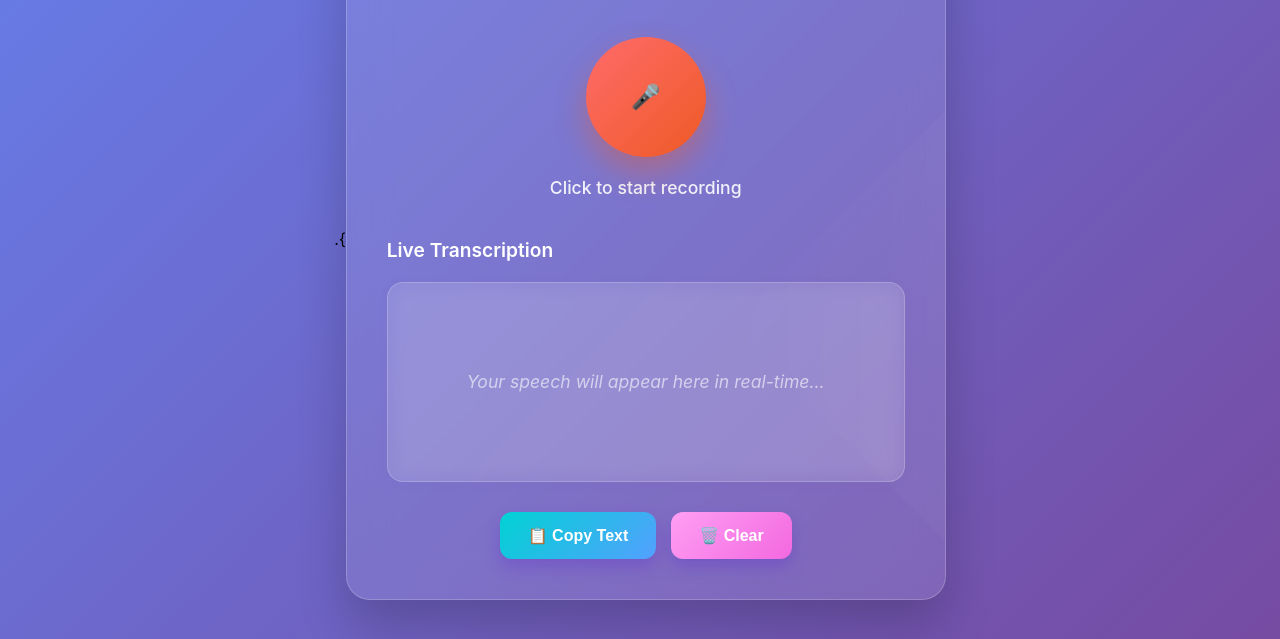
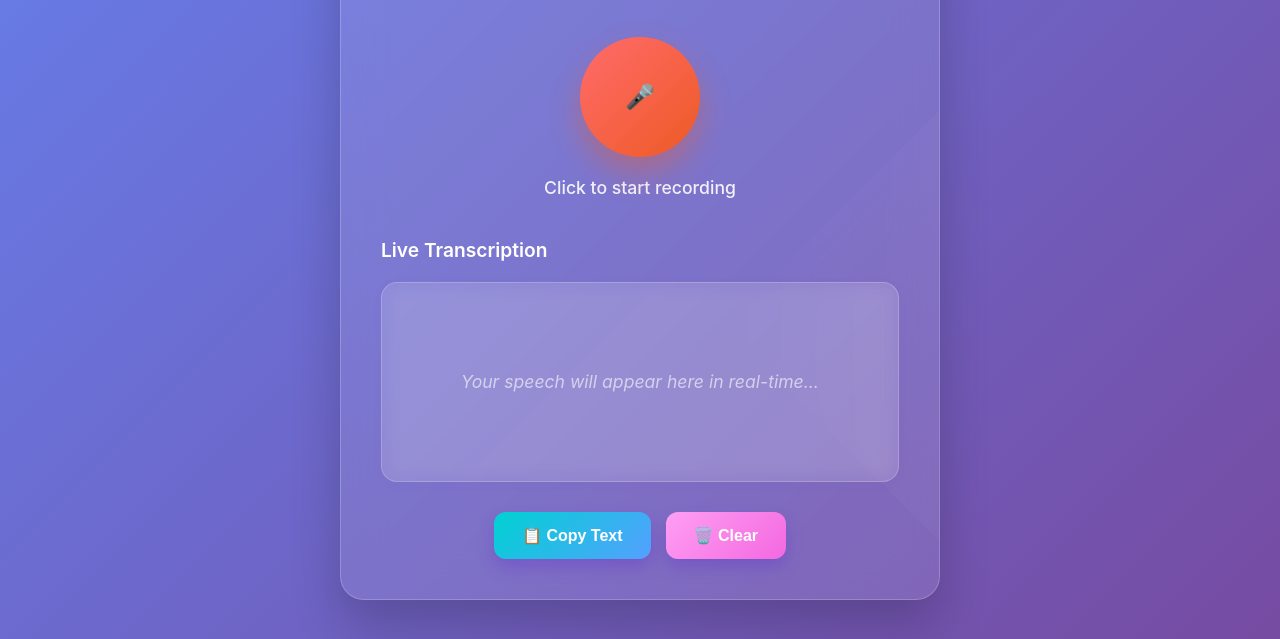
Before and after one commit to Virendra-Phirke/Speech-to-Text-, a plain HTML site: page index.html in a window 1280 px wide. Shown: the part 161-800 px from the top of the page. Drawn offline with Linux system fonts and the light colour scheme.

```diff
--- a/index.html
+++ b/index.html
@@ -4,7 +4,7 @@
     <meta charset="UTF-8">
     <meta name="viewport" content="width=device-width, initial-scale=1.0">
     <title>Speech-to-Text</title>
-    <link rel="stylesheet" href="style.css">            .{
+    <link rel="stylesheet" href="style.css">
 
 </head>
 <body>
```
